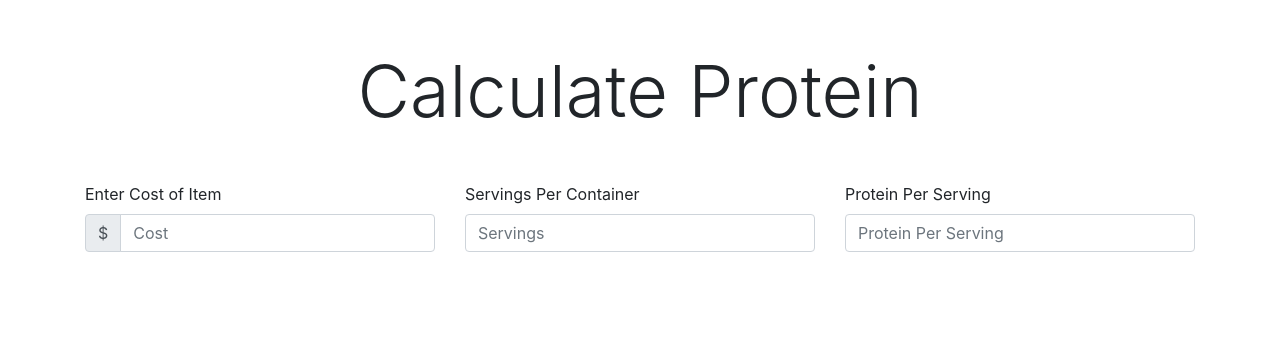
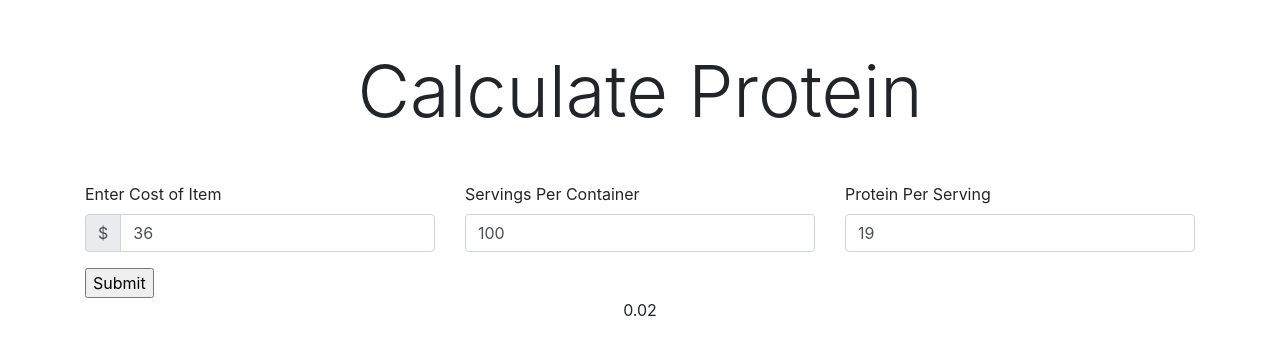
Before and after one commit to CoryRodriguez/JSProteinCost, a website: page src/index.html in a window 1280 px wide. Drawn offline with Linux system fonts and the light colour scheme.

Commit message:
declared UI elements and started JS functionality

```diff
--- a/src/index.html
+++ b/src/index.html
@@ -14,10 +14,12 @@
 <body>
 
   <div class="container">
+    <form>
       <div class="row">
         <div class="col-12">
           <h1 class="text-center my-5 display-3">Calculate Protein</h1>
         </div>
+
         <div class="col-md-4">
           <div class="form-group">
             <label>Enter Cost of Item</label>
@@ -42,14 +44,17 @@
           </div>
         </div>
       </div>
+      <input type="submit">
       <div id="costPerGram" class="col-md-12 text-center">
       </div>
+    </form>
   </div>
 
   <script src="js/jquery.min.js"></script>
   <script src="js/popper.min.js"></script>
   <script src="js/bootstrap.min.js"></script>
   <script src="js/scrollreveal.min.js"></script>
+  <script src="js/app.js"></script>
 </body>
 
 </html>
--- /dev/null
+++ b/src/js/app.js
@@ -0,0 +1,44 @@
+const totalCost = document.querySelector('#totalCost');
+const servPerCont = document.querySelector('#servPerCont');
+const proPerServ = document.querySelector('#proPerServ');
+const costPerGram = document.querySelector('#costPerGram');
+
+
+// totalCost.addEventListener('input', (e) => {
+//   //cards.style.visibility = 'visible';
+//   let costAmount = e.target.value;
+//   // gramsOutput.innerText = lbs * 453.592;
+//   // kgOutput.innerText = lbs * 0.453592;
+//   // ozOutput.innerText = lbs * 16;
+
+//   console.log(costAmount);
+// });
+
+totalCost.value = 36;
+servPerCont.value = 100;
+proPerServ.value = 19;
+
+function calculateResult() {
+  const dollarAmount = totalCost.value;
+  const contServings = servPerCont.value;
+  const proServ = proPerServ.value;
+
+  const calculation = (dollarAmount / (contServings * proServ)).toFixed(2);
+
+  costPerGram.innerText = calculation;
+}
+calculateResult();
+
+
+
+
+
+// Calculation
+// cost / (protein x serving)
+
+
+// Additional
+// 0 = Enter a number!
+// 1 = Good start!
+// 2 = Almost there!
+// 3 = ?
```
Lines whose indentation alone changed are shown as unchanged.
